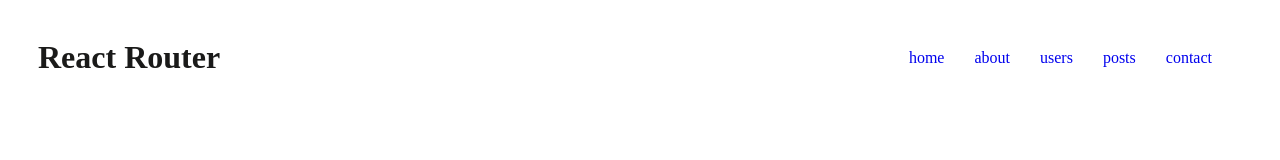
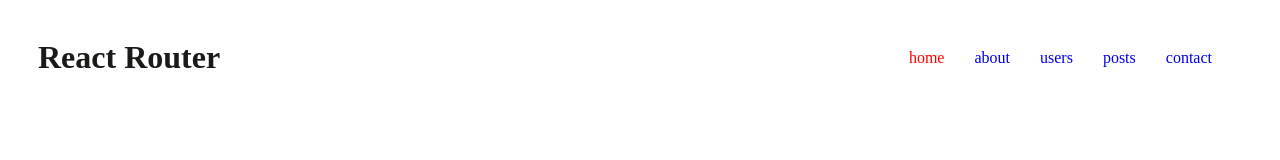
Before and after one commit to MohammadSajjadHossain9648/React-Router-Application, a React (Vite) app: page / in a window 1280 px wide. Shown: the top 160 px of the page. Built offline with nearby package versions, Linux system fonts and the light colour scheme.

Commit message:
Changed Link components to NavLink in Header component to utilize built-in active link styling

```diff
--- a/src/components/Header/Header.css
+++ b/src/components/Header/Header.css
@@ -12,3 +12,6 @@
     margin-right: 30px;
     text-decoration: none;
 }
+.header nav a.active{
+    color: red;
+}
--- a/src/components/Header/Header.jsx
+++ b/src/components/Header/Header.jsx
@@ -1,4 +1,4 @@
-import { Link } from 'react-router-dom';
+import { NavLink } from 'react-router-dom';
 import './Header.css';
 
 const Header = () => {
@@ -6,11 +6,11 @@
         <div className='header'>
             <h1 className='header_title'>React Router</h1>
             <nav>
-                <Link to={'/'}>home</Link>
-                <Link to={'/about'}>about</Link>
-                <Link to={'/users'}>users</Link>
-                <Link to={'/posts'}>posts</Link>
-                <Link to={'/contact'}>contact</Link>
+                <NavLink to={'/'}>home</NavLink>
+                <NavLink to={'/about'}>about</NavLink>
+                <NavLink to={'/users'}>users</NavLink>
+                <NavLink to={'/posts'}>posts</NavLink>
+                <NavLink to={'/contact'}>contact</NavLink>
             </nav>
         </div>
     );
--- a/src/components/Post/Post.css
+++ b/src/components/Post/Post.css
@@ -1,5 +1,4 @@
 .post_card{
     border: 2px solid greenyellow;
     padding: 10px 10px 30px;
-    flex-grow: 1;
 }
```
